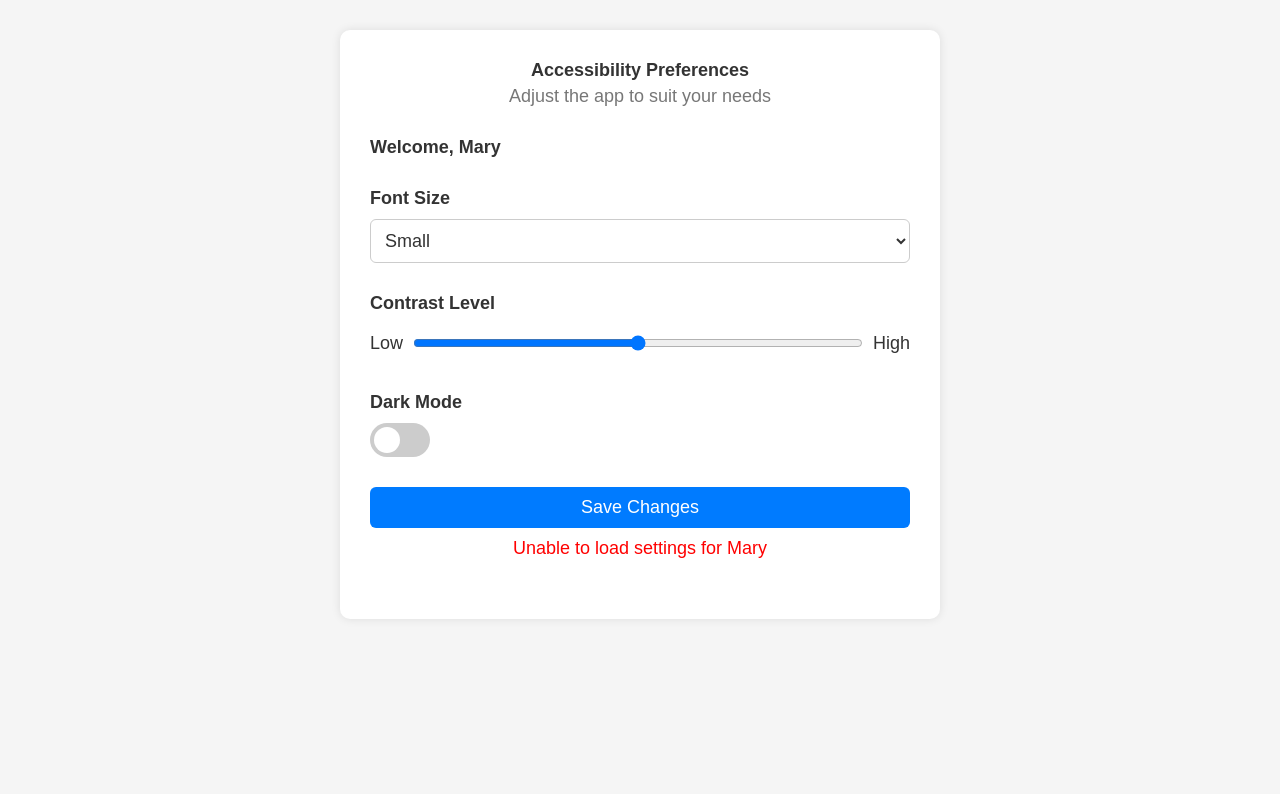
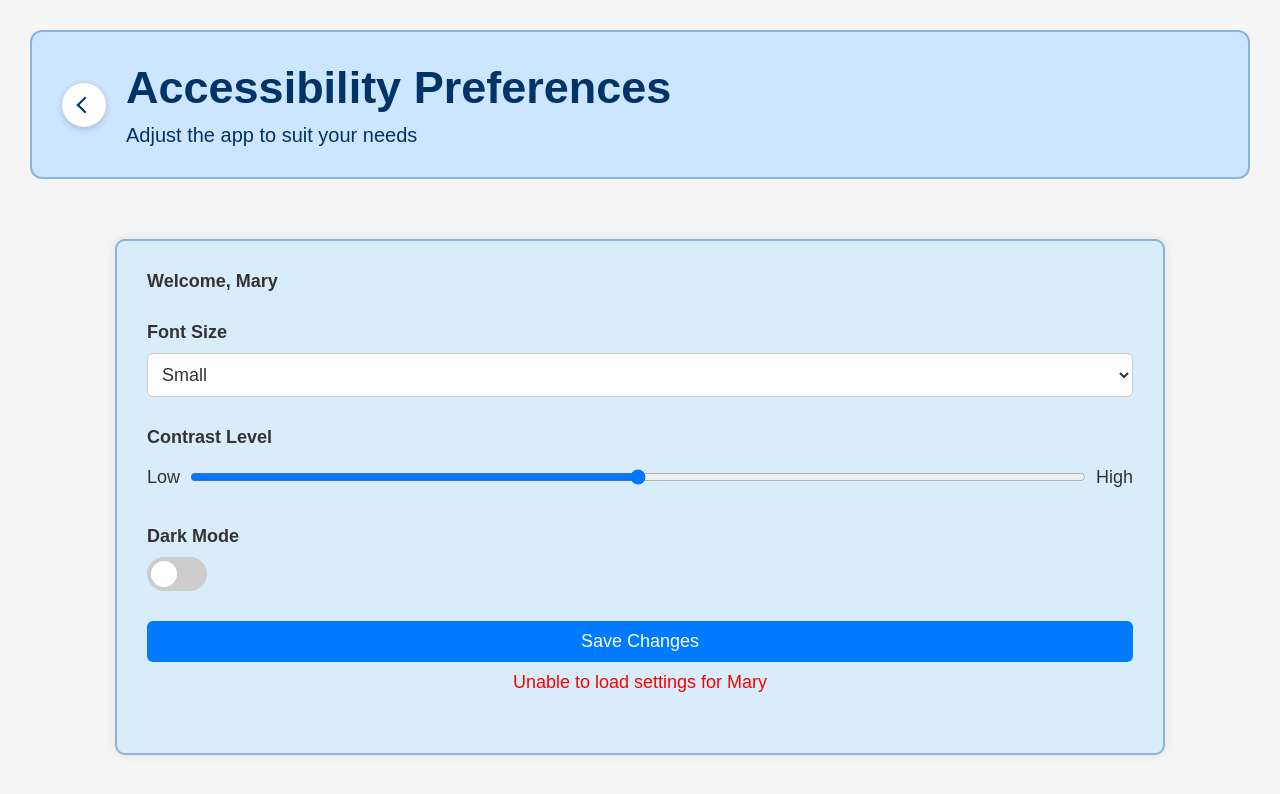
Before and after one commit to ardinidania/BED2025_Assignment1, a website: page public/accessibility.html in a window 1280 px wide. Drawn offline with Linux system fonts and the light colour scheme; no server answers.

Commit message:
edited abit of frontend for accessibility

```diff
--- a/public/accessibility.html
+++ b/public/accessibility.html
@@ -7,10 +7,18 @@
   <link rel="stylesheet" href="styles/accessibility.css" />
 </head>
 <body>
+
+  <div class="top-bar">
+    <a href="index.html" class="circle-back-button">
+      <span class="arrow-icon"></span>
+    </a>
+    <div class="top-bar-text">
+      <h1>Accessibility Preferences</h1>
+      <p>Adjust the app to suit your needs</p>
+    </div>
+  </div>
+
   <div class="container">
-    <h1 id="title">Accessibility Preferences</h1>
-    <p id="subtitle">Adjust the app to suit your needs</p>
-
     <div class="section">
       <h2 id="welcomeLabel">Welcome, <span id="userNameDisplay">Elderly Name</span></h2>
     </div>
@@ -33,7 +41,6 @@
       </div>
     </div>
 
-
     <div class="section">
       <h2 id="darkModeLabel">Dark Mode</h2>
       <label class="switch">
--- a/public/styles/accessibility.css
+++ b/public/styles/accessibility.css
@@ -22,6 +22,75 @@ body, h1, h2, h3, h4, h5, h6, p, label, input, select, button, textarea, span, d
 }
 
 /* =============================
+   Top Bar/Header (Blue Style)
+============================= */
+
+.top-bar {
+  background-color: #cce6ff;
+  padding: 30px;
+  border-radius: 12px;
+  border: 2px solid #8cb3d9;
+  display: flex;
+  align-items: center;
+  gap: 20px;
+  max-width: 1600px; /* Set the max width here */
+  margin: 0 auto;     /* Center the bar */
+  margin-bottom: 30px;
+}
+
+.top-bar-text {
+  display: flex;
+  flex-direction: column;
+  justify-content: center;
+}
+
+.top-bar-text h1 {
+  margin: 0;
+  font-size: 45px;
+  font-weight: bold;
+  color: #003366;
+  text-align: left; /* Ensures left alignment */
+}
+
+.top-bar-text p {
+  margin: 0;
+  font-size: 20px;
+  color: #003366;
+  text-align: left; /* Align paragraph with the h1 */
+  margin-top: 10px;
+}
+
+/* Styling for the back button */
+.circle-back-button {
+  width: 44px;
+  height: 44px;
+  border-radius: 50%;
+  background-color: white;
+  display: flex;
+  align-items: center;
+  justify-content: center;
+  box-shadow: 0 2px 6px rgba(0, 0, 0, 0.2);
+  text-decoration: none;
+}
+
+.arrow-icon {
+  display: inline-block;
+  width: 12px;
+  height: 12px;
+  border-top: 2px solid #003366;
+  border-left: 2px solid #003366;
+  transform: rotate(-45deg);
+  margin-left: 2px;
+}
+
+.back-text {
+  font-size: inherit;
+  font-weight: bold;
+  color: #003366;
+}
+
+
+/* =============================
    Page Layout & Container
 ============================= */
 body {
@@ -31,13 +100,16 @@ body {
 }
 
 .container {
-  background-color: #ffffff;
-  max-width: 600px;
-  margin: 0 auto;
+  background-color: #d9ecfa;
+  max-width: 1050px;
+  margin: 60px auto 30px auto; /* Top, sides, bottom */
   padding: 30px;
   border-radius: 10px;
   box-shadow: 0 0 10px rgba(0, 0, 0, 0.1);
+  border: 2px solid #8cb3d9;
+
 }
+
 
 /* =============================
    Typography
```
